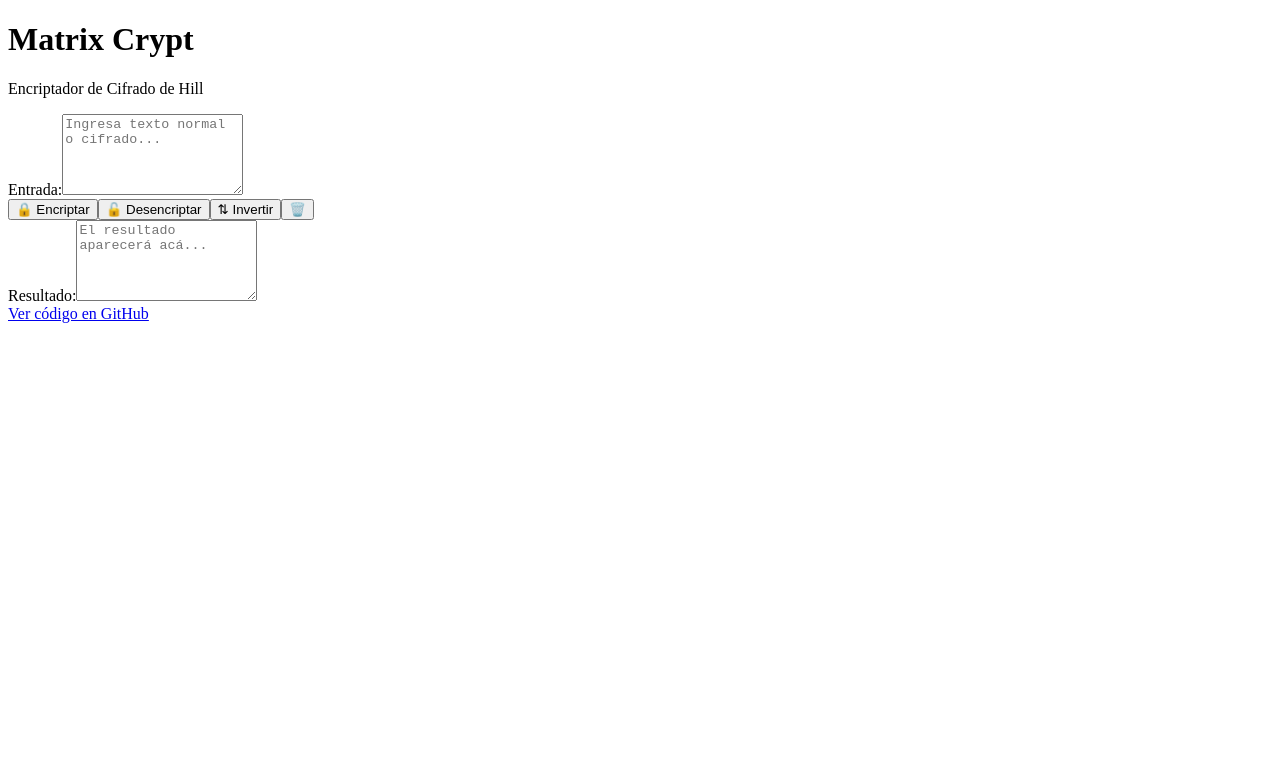
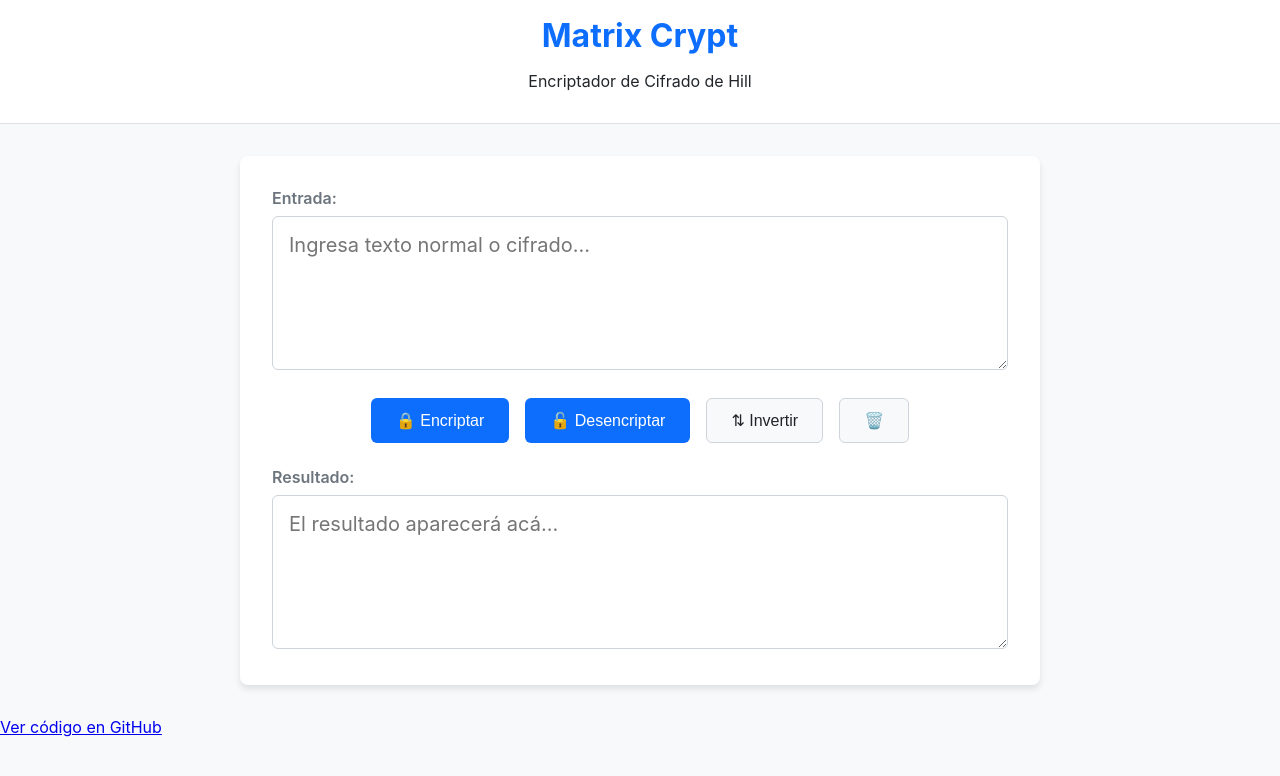
Before and after one commit to Fer-Developer-Code/Encriptador, an Angular app: page / in a window 1280 px wide. Shown: the top 776 px of the page. Built offline with nearby package versions, Linux system fonts and the light colour scheme.

Commit message:
feat: Actualizar documentación y mejorar la lógica de cifrado y descifrado

```diff
--- a/src/app/Services/encryption.ts
+++ b/src/app/Services/encryption.ts
@@ -6,93 +6,74 @@
 export class Encryption {
   private readonly MOD = 256;
 
-  // Es una matriz 4x4 fija.
   private readonly KEY_MATRIX: number[][] = [
-    [15, 3, 7, 9],
-    [5, 6, 7, 8],
-    [9, 11, 12, 13],
-    [14, 15, 17, 18]
+    [1, -2, 0],
+    [1, 0, 1],
+    [-1, 1, -1]
   ];
 
+  private readonly INVERSE_KEY_MATRIX: number[][] = [
+    [1, 2, 2],
+    [0, 1, 1],
+    [-1, -1, -2]
+  ];
 
-  private readonly INVERSE_KEY_MATRIX: number[][] = [
-    [1, 254, 243, 237],
-    [0, 1, 251, 245],
-    [0, 0, 1, 249],
-    [0, 0, 0, 1]
-  ];
+  private get N(): number {
+    return this.KEY_MATRIX.length;
+  }
+
   constructor() { }
 
   encrypt(text: string): string {
-    // 1. Convertir texto a array de números (ASCII)
     let vector = text.split('').map(char => char.charCodeAt(0));
 
-    // 2. Rellenar con ceros (Padding) si no es múltiplo de 4
-    // Si el resto es 0, no entra. Si es 1, agrega 3 ceros, etc.
-    while (vector.length % 4 !== 0) {
+    while (vector.length % this.N !== 0) {
       vector.push(0);
     }
 
     let encryptedText = '';
 
-    // 3. Recorrer el vector de 4 en 4 (Procesar por filas)
-    for (let i = 0; i < vector.length; i += 4) {
-      // Extraemos la fila actual [v1, v2, v3, v4]
-      const row = [vector[i], vector[i + 1], vector[i + 2], vector[i + 3]];
+    for (let i = 0; i < vector.length; i += this.N) {
+      const row = vector.slice(i, i + this.N);
 
-      // Multiplicamos esta fila por la Matriz Clave
       const resultRow = this.multiplyRowByMatrix(row, this.KEY_MATRIX);
-
-      // Convertimos los números resultantes a caracteres y concatenamos
       encryptedText += String.fromCharCode(...resultRow);
     }
 
     return encryptedText;
   }
 
-  // Función auxiliar de álgebra lineal: Vector(1x4) * Matriz(4x4)
-  private multiplyRowByMatrix(row: number[], matrix: number[][]): number[] {
-    let result = [0, 0, 0, 0];
-
-    // Para cada columna de la matriz (j)
-    for (let j = 0; j < 4; j++) {
-      let sum = 0;
-      // Multiplicamos fila del vector (k) por columna de la matriz
-      for (let k = 0; k < 4; k++) {
-        sum += row[k] * matrix[k][j];
-      }
-      // Aplicamos el módulo 256 al final de la suma
-      result[j] = sum % this.MOD;
-    }
-
-    return result;
-  }
-
   decrypt(encryptedTextInBase64: string): string {
     try {
-      // 1. Convertir de Base64 a símbolos ASCII (Inverso de btoa)
       const rawText = atob(encryptedTextInBase64);
-
-      // 2. Convertir a vector de números
       const vector = rawText.split('').map(char => char.charCodeAt(0));
       let decryptedText = '';
 
-      // 3. Procesar de 4 en 4 usando la MATRIZ INVERSA
-      for (let i = 0; i < vector.length; i += 4) {
-        const row = [vector[i], vector[i + 1], vector[i + 2], vector[i + 3]];
-
-        // Usamos la misma lógica de multiplicación, pero con la inversa
+      for (let i = 0; i < vector.length; i += this.N) {
+        const row = vector.slice(i, i + this.N);
         const resultRow = this.multiplyRowByMatrix(row, this.INVERSE_KEY_MATRIX);
-
         decryptedText += String.fromCharCode(...resultRow);
       }
 
-      // 4. Limpiar los ceros (nulls) de relleno al final
       return decryptedText.replace(/\0/g, '');
-
     } catch (e) {
-      console.error('Error al desencriptar. Probablemente no sea Base64 válido.');
-      return 'Error: Texto inválido';
+      console.error(e);
+      return 'Error';
     }
   }
+
+  private multiplyRowByMatrix(row: number[], matrix: number[][]): number[] {
+
+    const size = matrix.length;
+    let result = new Array(size).fill(0);
+
+    for (let j = 0; j < size; j++) {
+      let sum = 0;
+      for (let k = 0; k < size; k++) {
+        sum += row[k] * matrix[k][j];
+      }
+      result[j] = ((sum % this.MOD) + this.MOD) % this.MOD;
+    }
+    return result;
+  }
 }
--- a/src/app/components/crypto/crypto.css
+++ b/src/app/components/crypto/crypto.css
@@ -0,0 +1,91 @@
+.crypto-container {
+  max-width: 800px;
+  margin: 2rem auto;
+  padding: 2rem;
+  background-color: white;
+  border-radius: 8px;
+  box-shadow: 0 4px 6px rgba(0,0,0,0.1);
+}
+
+label {
+  display: block;
+  font-weight: 600;
+  margin-bottom: 0.5rem;
+  color: #6c757d;
+}
+
+textarea {
+  width: 100%;
+  padding: 1rem;
+  font-size: 1.25rem;
+  border: 1px solid #ced4da;
+  border-radius: 0.375rem;
+  resize: vertical;
+  transition: border-color 0.15s ease-in-out;
+  min-height: 150px;
+  font-family: inherit;
+}
+
+textarea:focus {
+  outline: none;
+  border-color: #86b7fe;
+  box-shadow: 0 0 0 0.25rem rgba(13, 110, 253, 0.25); /* Anillo azul */
+}
+
+
+.actions {
+  display: flex;
+  justify-content: center;
+  gap: 1rem;
+  margin: 1.5rem 0;
+  flex-wrap: wrap; /* Para que en celular bajen si no entran */
+}
+
+button {
+  padding: 0.75rem 1.5rem;
+  font-size: 1rem;
+  font-weight: 500;
+  border: 1px solid transparent;
+  border-radius: 0.375rem;
+  cursor: pointer;
+  transition: all 0.2s;
+}
+
+button:nth-child(1),
+button:nth-child(2) {
+  background-color: #0d6efd;
+  color: white;
+}
+
+button:nth-child(1):hover,
+button:nth-child(2):hover {
+  background-color: #0b5ed7;
+}
+
+button:nth-child(3),
+button:nth-child(4) {
+  background-color: #f8f9fa;
+  color: #212529;
+  border-color: #ced4da;
+}
+
+button:nth-child(3):hover,
+button:nth-child(4):hover {
+  background-color: #e2e6ea;
+  border-color: #adb5bd;
+}
+
+@media (max-width: 576px) {
+  .crypto-container {
+    padding: 1rem;
+    margin: 1rem;
+  }
+
+  .actions {
+    flex-direction: column;
+  }
+
+  button {
+    width: 100%;
+  }
+}
--- a/src/app/components/crypto/crypto.html
+++ b/src/app/components/crypto/crypto.html
@@ -18,8 +18,8 @@
 
   <div class="input-group">
     <label for="output">Resultado:</label>
-    <textarea id="output" rows="5" readonly placeholder="El resultado aparecerá acá..." [value]="outputText">
-    </textarea>
+    <textarea id="output" rows="5" readonly placeholder="El resultado aparecerá acá..."
+      [(ngModel)]="outputText"> </textarea>
   </div>
 
 </section>
--- a/src/app/components/crypto/crypto.ts
+++ b/src/app/components/crypto/crypto.ts
@@ -16,31 +16,20 @@
   outputText: string = '';
 
   onEncrypt() {
-    if (!this.inputText) return;
-
-    // 1. Encriptamos (obtenemos símbolos ASCII raros)
-    const rawEncrypted = this.encryptionService.encrypt(this.inputText);
-
-    // 2. Convertimos a Base64 para mostrar en pantalla
-    // btoa() es una función nativa de JS: "Binary to ASCII" (Base64)
-    this.outputText = btoa(rawEncrypted);
-
-    console.log('Cifrado (Base64):', this.outputText);
+    const resultadoCrudo = this.encryptionService.encrypt(this.inputText);
+    this.outputText = btoa(resultadoCrudo);
   }
 
   onDecrypt() {
     if (!this.inputText) return;
-
-    // El servicio espera Base64 y devuelve el texto original
     this.outputText = this.encryptionService.decrypt(this.inputText);
   }
 
   swapTexts() {
-    this.inputText = this.outputText; // Pasamos el resultado arriba
-    this.outputText = '';             // Limpiamos el resultado
+    this.inputText = this.outputText;
+    this.outputText = ''
   }
 
-  // Método para limpiar (opcional, pero útil)
   clear() {
     this.inputText = '';
     this.outputText = '';
--- a/src/app/components/header/header.css
+++ b/src/app/components/header/header.css
@@ -0,0 +1,12 @@
+header {
+  background-color: white;
+  padding: 1rem;
+  text-align: center;
+  border-bottom: 1px solid #dee2e6;
+  margin-bottom: 1rem;
+}
+
+h1 {
+  margin: 0;
+  color: #0d6efd;
+}
--- a/src/styles.css
+++ b/src/styles.css
@@ -1 +1,12 @@
-/* You can add global styles to this file, and also import other style files */
+/* styles.css */
+body {
+  font-family: -apple-system, BlinkMacSystemFont, "Segoe UI", Roboto, "Helvetica Neue", Arial, sans-serif;
+  margin: 0;
+  padding: 0;
+  background-color: #f8f9fa;
+  color: #212529;
+}
+
+* {
+  box-sizing: border-box;
+}
```
Also changed, not shown: 1 other file (tests, documents, lock files or other folders).
